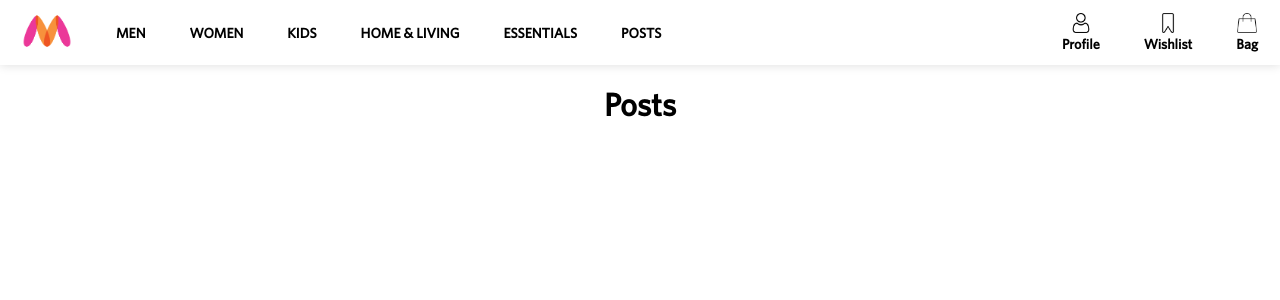
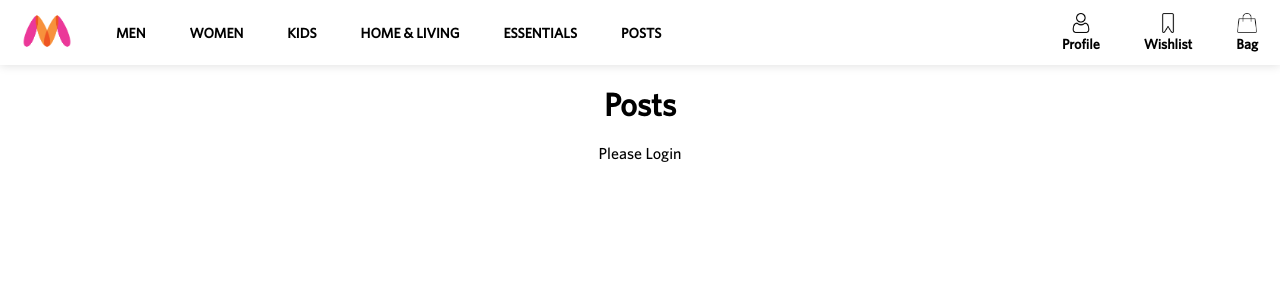
Before and after one commit to aayushah711/myntraclone, a React (Create React App) app in the folder frontend/: page /posts in a window 1280 px wide. Shown: the top 300 px of the page. Built offline with nearby package versions, Linux system fonts and the light colour scheme.

Commit message:
Posts route

```diff
--- a/frontend/src/Components/Login.jsx
+++ b/frontend/src/Components/Login.jsx
@@ -65,7 +65,6 @@ const Login = (props) => {
     };
 
     const { email, password } = data;
-    console.log(props);
 
     if (isAuth) {
         return <Redirect to="/" />;
--- a/frontend/src/Components/Posts.jsx
+++ b/frontend/src/Components/Posts.jsx
@@ -1,10 +1,17 @@
 import Box from '@material-ui/core/Box';
 import React from 'react';
+import { useSelector } from 'react-redux';
 
-export default function Posts(props) {
+const Posts = (props) => {
+    const isAuth = useSelector((state) => state.auth.isAuth);
+
     return (
         <Box>
             <h1>Posts</h1>
+
+            {isAuth ? <div>Nice</div> : <div>Please Login</div>}
         </Box>
     );
-}
+};
+
+export default Posts;
```
